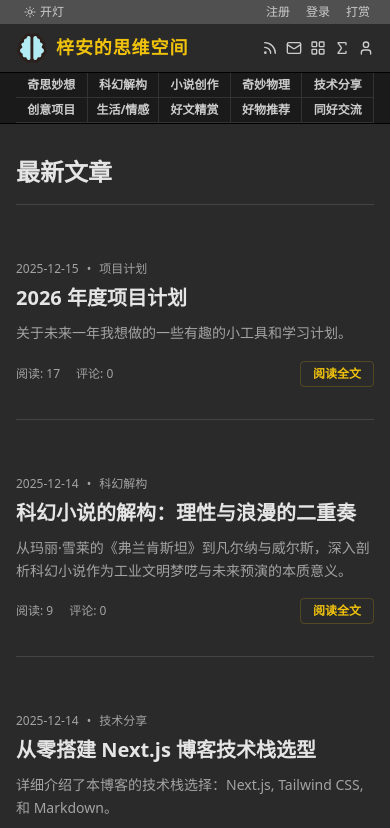
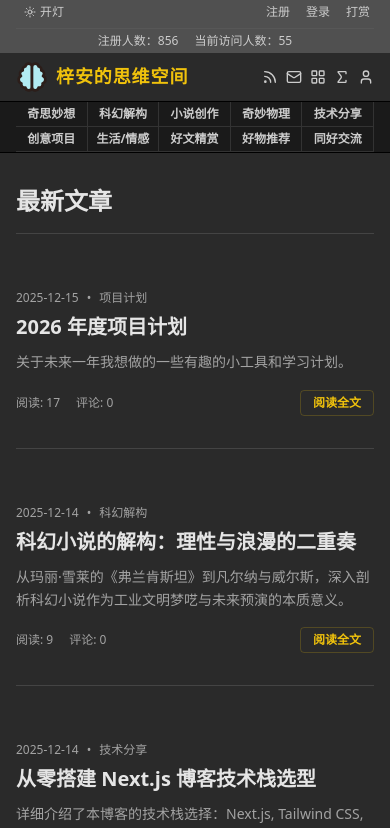
Before and after one commit to 987161661/blog, a Next.js app: page / in a window 390 px wide. Shown: the top 828 px of the page. Built offline with nearby package versions, Linux system fonts and the light colour scheme; a web font is replaced by a local one.

Commit message:
Feat: Show SiteStats on mobile top bar (2-row layout)

```diff
--- a/components/Header.tsx
+++ b/components/Header.tsx
@@ -10,20 +10,28 @@ export default function Header() {
     <div className="w-full font-sans">
       {/* 1. Top Bar (Top-most strip) */}
       <div className="bg-[#e8e4d9] dark:bg-[#505050] text-[#7d7065] dark:text-[#ccc] text-xs py-1 transition-colors duration-300">
-        <div className="container-custom flex justify-between items-center">
-          <div className="flex items-center gap-2 md:gap-4">
-            <ThemeToggle />
-            <span className="hidden md:inline">唯有思考方能启迪智慧</span>
+        <div className="container-custom flex flex-col md:flex-row justify-between items-center gap-1 md:gap-0">
+          <div className="flex items-center justify-between w-full md:w-auto gap-2 md:gap-4">
+            <div className="flex items-center gap-2">
+              <ThemeToggle />
+              <span className="hidden md:inline">唯有思考方能启迪智慧</span>
+            </div>
+
+            {/* Mobile Auth & Donate Buttons (Moved here for better layout) */}
+            <div className="flex md:hidden items-center space-x-2">
+              <Link href="/register" className="hover:text-[#d4a017] dark:hover:text-white px-1">注册</Link>
+              <Link href="/login" className="hover:text-[#d4a017] dark:hover:text-white px-1">登录</Link>
+              <Link href="/donate" className="hover:text-[#d4a017] dark:hover:text-white px-1">打赏</Link>
+            </div>
+
             <div className="hidden md:block pl-4 border-l border-[#b3a99f] dark:border-[#666]">
               <SiteStats />
             </div>
           </div>
 
-          {/* Mobile Auth & Donate Buttons */}
-          <div className="flex md:hidden items-center space-x-2">
-            <Link href="/register" className="hover:text-[#d4a017] dark:hover:text-white px-1">注册</Link>
-            <Link href="/login" className="hover:text-[#d4a017] dark:hover:text-white px-1">登录</Link>
-            <Link href="/donate" className="hover:text-[#d4a017] dark:hover:text-white px-1">打赏</Link>
+          {/* Mobile Stats (Visible only on mobile, new line) */}
+          <div className="md:hidden w-full flex justify-center border-t border-[#b3a99f]/30 dark:border-[#666]/30 pt-1 mt-1">
+            <SiteStats />
           </div>
 
           <div className="hidden md:flex space-x-2 divide-x divide-[#b3a99f] dark:divide-[#666]">
```
